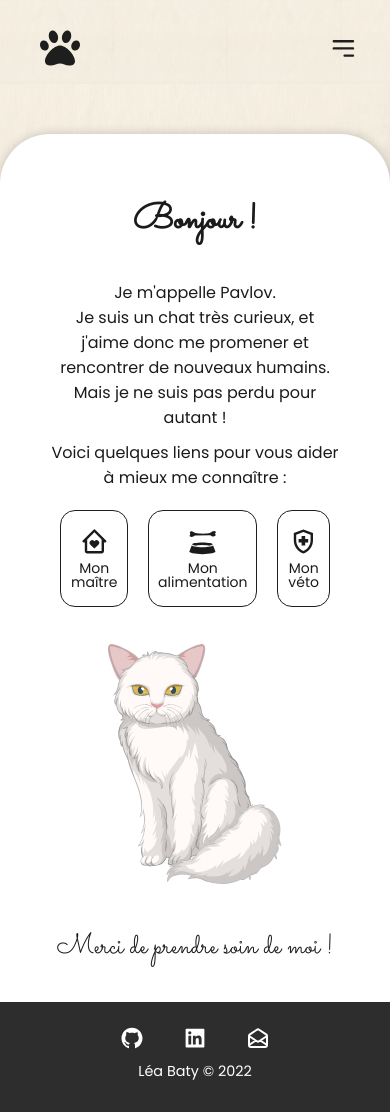
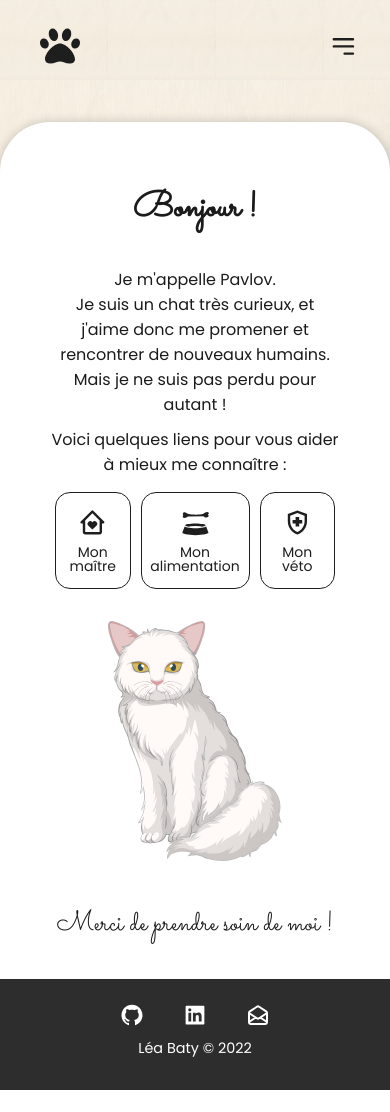
Before and after one commit to leabaty/pavlov-landing, a React (Create React App) app: page / in a window 390 px wide. After the commit the page ends 1090 px from the top, so only its background shows below. Built offline with nearby package versions, Linux system fonts and the light colour scheme.

Commit message:
Add : Human page • Fix : Automatic height of content

```diff
--- a/src/App.js
+++ b/src/App.js
@@ -1,6 +1,6 @@
 import { BrowserRouter as Router, Routes, Route } from "react-router-dom";
 
-import "./App.scss"
+import "./App.scss";
 
 import ScrollToTop from "./utils/ScrollToTop";
 
@@ -14,12 +14,12 @@ import Veterinary from "./components/Veterinary/Veterinary";
 import Footer from "./components/Footer/Footer";
 // import NotFound from "./components/NotFound/NotFound";
 
-
 function App() {
   return (
     <div className="app">
       <Router>
         <ScrollToTop />
+        <div className="app__container">
           <Navbar />
 
           <Routes>
@@ -31,6 +31,7 @@ function App() {
           </Routes>
 
           <Footer />
+        </div>
       </Router>
     </div>
   );
--- a/src/App.scss
+++ b/src/App.scss
@@ -132,23 +132,50 @@ table {
 
 // WEBSITE STYLING
 :root {
-  --beige: #f2e8dc;
+  --beige: #F4EDDF;
   --white: #ffffff;
   --dark: rgba(30, 30, 30);
+  --semidark: rgb(45, 45, 45);
 }
 
 /*app*/
+
 .app {
   background-image: url("./assets/images/background2.jpg");
   background-size: contain;
   height: 100vh;
   font-family: "Poppins", sans-serif;
   color: rgb(27, 27, 27);
+
+  &__container{
+    display: flex;
+    flex-flow: column;
+    height: 100%;
+  }
+
+  &__navbar {
+    flex: 0 1 auto;
+  }
+
+  &__content{
+    flex: 1 1 auto;
+  }
+
+  &__footer{
+    flex: 0 1 40px;
+  }
+
+  /* The above is shorthand for:
+  flex-grow: 0,
+  flex-shrink: 1,
+  flex-basis: auto
+  */
 }
 
-.container {
+.content {
   padding: 50px 0 0 0;
-  margin: 10vh auto 0;
+  margin: 5vh auto 0;
+  height: 100%;
 
   background-color: var(--white);
   border-radius: 50px 50px 0 0;
@@ -162,27 +189,13 @@ table {
 .btn {
   margin: 15px auto;
   cursor: pointer;
+  border: var(--dark) 1px solid;
+  border-radius: 15px;
+  background-color: var(--beige);
 
-  &--send {
-    background-color: var(--beige);
-    border: none;
-    color: var(--white);
-
-    &:hover {
-      transform: scale(1.1);
-      transition: all 200ms ease-in-out;
-    }
-  }
-
-  &--back {
-    background-color: var(--beige);
-    border: none;
-    color: var(--white);
-
-    &:hover {
-      transform: scale(1.1);
-      transition: all 200ms ease-in-out;
-    }
+  &:active {
+    background-color: var(--semidark);
+    color: var(--white)
   }
 
   &--handwritten {
@@ -195,6 +208,8 @@ table {
   }
 
   &--medium {
+    width: 225px;
+    height: 50px;
     padding: 8px 25px;
     font-size: 1.1rem;
   }
@@ -207,12 +222,18 @@ table {
 
 /*fonts*/
 
+a {
+  color: var(--dark);
+  text-decoration: none;
+}
+
 .page {
   text-align: center;
-  padding-top: 50px;
+  padding-top: 80px;
 }
 
 .text {
+  font-size: 16px;
   line-height: 25px;
   margin-bottom: 10px;
 }
--- a/src/components/Food/Food.js
+++ b/src/components/Food/Food.js
@@ -1,11 +1,26 @@
-import React from 'react'
+import React from "react";
 
-import "./Food.scss"
+import "./Food.scss";
 
 function Food() {
   return (
-    <>Food</>
-  )
+    <>
+      {" "}
+      <div className="page app__content">
+        <div className="content">
+          <h1 className="title title--medium">Bonjour !</h1>
+
+          <div className="content__inside">
+            <p className="text">
+              Je m'appelle Pavlov. <br /> Je suis un chat très curieux, et
+              j'aime donc me promener et rencontrer de nouveaux humains. <br />
+              Mais je ne suis pas perdu pour autant !
+            </p>
+          </div>
+        </div>
+      </div>
+    </>
+  );
 }
 
-export default Food
+export default Food;
--- a/src/components/Footer/Footer.js
+++ b/src/components/Footer/Footer.js
@@ -9,7 +9,7 @@ import { HiOutlineMailOpen } from "react-icons/hi";
 
 function Footer() {
   return (
-    <footer className="footer__container">
+    <footer className="footer__container app__footer">
       <div className="footer__content">
 
         {/* <div className="footer__link__wrapper">
--- a/src/components/Footer/Footer.scss
+++ b/src/components/Footer/Footer.scss
@@ -2,8 +2,9 @@
   &__container {
     width: 100%;
 
-    background-color: rgb(45, 45, 45);
+    background-color: var(--semidark);
     padding: 1.5rem 0;
+
     display: flex;
     flex-direction: column;
     justify-content: flex-start;
--- a/src/components/Human/Human.js
+++ b/src/components/Human/Human.js
@@ -1,11 +1,55 @@
-import React from 'react'
+import React, { useState } from "react";
 
 import "./Human.scss";
 
 function Human() {
+  const [mobileNumber, showMobileNumber] = useState(false);
+
+  const handleClick = () => {
+    showMobileNumber(true);
+  };
+
   return (
-    <>Human</>
-  )
+    <>
+      {" "}
+      <div className="page app__content">
+        <div className="content">
+          <h1 className="title title--medium">Mon Maître</h1>
+
+          <div className="content__inside">
+            <p className="text">J'habite au 15 Faubourg des Balmettes.</p>
+
+            <div className="human__map">
+              <iframe
+                src="https://www.google.com/maps/embed?pb=!1m18!1m12!1m3!1d2776.759270574365!2d6.12097361473988!3d45.896127512540524!2m3!1f0!2f0!3f0!3m2!1i1024!2i768!4f13.1!3m3!1m2!1s0x478b8ffec208b79d%3A0x390e4c79c540227b!2s15%20Fbg%20des%20Balmettes%2C%2074000%20Annecy!5e0!3m2!1sfr!2sfr!4v1649756682296!5m2!1sfr!2sfr"
+                allowFullScreen=""
+                loading="lazy"
+                referrerPolicy="no-referrer-when-downgrade"
+              ></iframe>
+            </div>
+
+            <p className="text">
+              Voici le numéro de téléphone de mon maître, au cas où :
+            </p>
+
+            {mobileNumber ? (
+              <div>
+                <button href="tel:0033695100269" className="btn btn--medium">
+                  06 95 10 02 69
+                </button>
+              </div>
+            ) : (
+              <div>
+                <button className="btn btn--medium" onClick={handleClick}>
+                  Cliquez pour révéler
+                </button>
+              </div>
+            )}
+          </div>
+        </div>
+      </div>
+    </>
+  );
 }
 
-export default Human
+export default Human;
--- a/src/components/Human/Human.scss
+++ b/src/components/Human/Human.scss
@@ -0,0 +1,5 @@
+.human {
+    &__map {
+        margin: 20px 0;
+    }
+}
--- a/src/components/Landing/Landing.js
+++ b/src/components/Landing/Landing.js
@@ -1,4 +1,5 @@
 import React from "react";
+import { Link } from "react-router-dom";
 
 import "./Landing.scss";
 
@@ -6,16 +7,16 @@ import { BiHomeHeart } from "react-icons/bi";
 import { GiDogBowl } from "react-icons/gi";
 import { MdOutlineHealthAndSafety } from "react-icons/md";
 
-import pavlov from "../../assets/images/pavlov.svg"
+import pavlov from "../../assets/images/pavlov.svg";
 
 function Landing() {
   return (
     <>
-      <div className="page">
-        <div className="container">
+      <div className="page app__content">
+        <div className="content">
           <h1 className="title title--medium">Bonjour !</h1>
 
-          <div className="container__inside">
+          <div className="content__inside">
             <p className="text">
               Je m'appelle Pavlov. <br /> Je suis un chat très curieux, et
               j'aime donc me promener et rencontrer de nouveaux humains. <br />
@@ -27,26 +28,34 @@ function Landing() {
             </p>
 
             <div className="landing__cards">
+
               <div className="landing__card">
+                <Link to="/mon-maitre">
                   <BiHomeHeart className="landing__card__icon" />
                   <h2 className="title--nano">Mon maître</h2>
+                </Link>
               </div>
 
               <div className="landing__card">
+                <Link to="/mon-alimentation">
                   <GiDogBowl className="landing__card__icon" />
                   <h2 className="title--nano">Mon alimentation</h2>
+                </Link>
               </div>
 
               <div className="landing__card">
+                <Link to="/mon-veto">
                   <MdOutlineHealthAndSafety className="landing__card__icon" />
                   <h2 className="title--nano">Mon véto</h2>
+                </Link>
               </div>
             </div>
 
             <img className="landing__img" src={pavlov} alt="pavlov" />
 
-            <h2 className="title title--small">Merci de prendre soin de moi !</h2>
-
+            <h2 className="title title--small">
+              Merci de prendre soin de moi !
+            </h2>
           </div>
         </div>
       </div>
--- a/src/components/Landing/Landing.scss
+++ b/src/components/Landing/Landing.scss
@@ -15,14 +15,16 @@
         border: 1px solid var(--dark);
         border-radius: 15px;
         padding: 10px;
-        margin: 10px;
+        margin: 5px;
 
         width: 30%;
         height: 75px;
 
+
         &__icon{
             font-size: 1.8rem;
             margin-bottom: 5px;
+            color: var(--dark);
         }
     }
 
--- a/src/components/Navbar/Navbar.js
+++ b/src/components/Navbar/Navbar.js
@@ -21,7 +21,7 @@ function Navbar() {
 
   return (
     <>
-      <nav className="navbar">
+      <nav className="navbar app__navbar">
         <div className="navbar__container">
           {/* Mobile navbar ONLY */}
           <div className="mobilemenu__navbar">
--- a/src/components/Navbar/Navbar.scss
+++ b/src/components/Navbar/Navbar.scss
@@ -2,11 +2,11 @@
 
 .navbar {
   position: fixed;
-  height: 10vh;
+  height: 80px;
   width: 100%;
   color: var(--dark);
-        background-image: url("../../assets/images/background2.jpg");
-      background-size: contain;
+  background-image: url("../../assets/images/background2.jpg");
+  background-size: contain;
 
   &__container {
     padding-top: 1vh;
@@ -46,7 +46,6 @@
 // STYLING NAVBAR MENU ITEMS
 
 .nav-links {
-
   display: flex;
   align-items: center;
   text-decoration: none;
@@ -113,8 +112,7 @@
       width: 100%;
       align-items: center;
       padding: 0 2rem;
-
-
+      border-radius: 0 0 25px 25px;
     }
 
     &__logo,
@@ -158,6 +156,8 @@
       background-image: url("../../assets/images/background2.jpg");
       background-size: contain;
 
+      border-radius: 0 0 25px 25px;
+
       left: 0%;
       padding: 0;
       opacity: 1;
```
Lines whose indentation alone changed are shown as unchanged.
